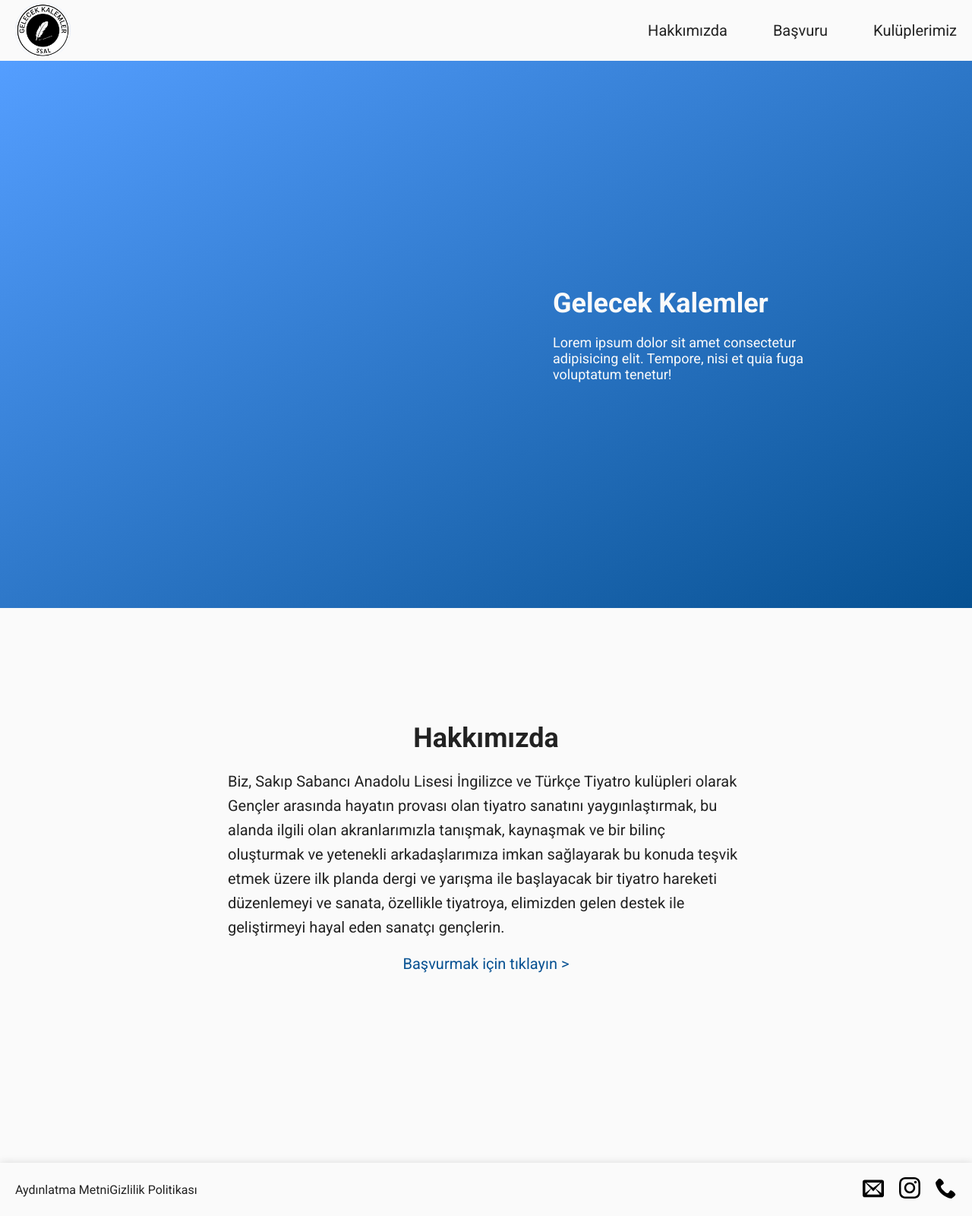
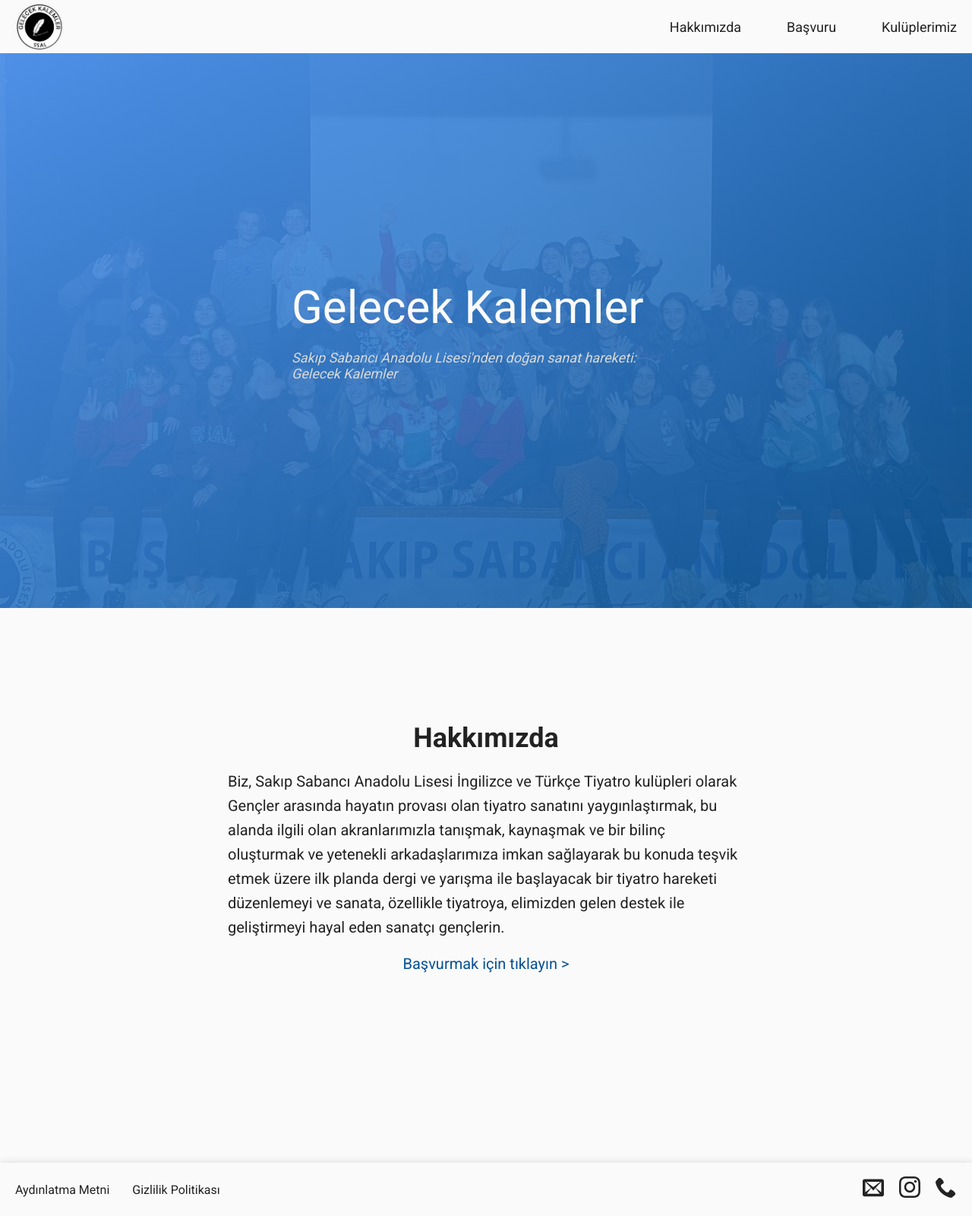
Before and after one commit to BabelSoftware/Theater-Club, a Django app: page / in a window 1280 px wide. Shown: the whole page at 76% size. Run offline with Django 4.2, Linux system fonts and the light colour scheme.

Commit message:
Finished: landing
Can make changes

```diff
--- a/theaterclub/static/styles/css/style.css
+++ b/theaterclub/static/styles/css/style.css
@@ -18,15 +18,19 @@
   font-family: "Roboto";
 }
 
-.icon {
-  width: 2.8rem;
-  height: 2.8rem;
+svg {
+  display: inline-block;
+  width: 1em;
+  height: 1em;
+  stroke-width: 0;
+  stroke: currentColor;
+  fill: currentColor;
 }
 
 .header {
   position: sticky;
   width: 100%;
-  height: 8rem;
+  height: 7rem;
   padding-inline: 2rem;
   background-color: #fafafa;
   display: flex;
@@ -43,13 +47,19 @@
   display: flex;
   flex-direction: row;
   justify-content: space-between;
+  align-items: center;
+  padding-block: 1rem;
   gap: min(6rem, 6vmax);
 }
 .header__list-link {
   color: #222;
   text-decoration: none;
-  font-size: 2rem;
+  font-size: 1.8rem;
   font-weight: 400;
+  transition: all 0.3s ease-in-out;
+}
+.header__list-link:hover {
+  color: #075192;
 }
 
 .footer {
@@ -66,12 +76,17 @@
   display: flex;
   align-items: center;
   text-align: center;
+  gap: 3rem;
 }
 .footer__start-link {
   color: #222;
   text-decoration: none;
   font-size: 1.6rem;
   font-weight: 400;
+  transition: all 0.3s ease-in-out;
+}
+.footer__start-link:hover {
+  color: #075192;
 }
 .footer__end {
   display: flex;
@@ -86,18 +101,25 @@
   flex-direction: row;
   gap: min(2rem, 2vmax);
 }
-.footer__end-list__item::marker {
-  display: none;
+.footer__end-list__link {
+  color: #222;
+  text-decoration: none;
+  font-size: 2.8rem;
+  transition: all 0.3s ease-in-out;
+}
+.footer__end-list__link:hover {
+  color: #075192;
 }
 
 .section-hero {
-  background-image: linear-gradient(to right bottom, #549eff, #075192);
+  background-image: linear-gradient(to right bottom, rgba(84, 158, 255, 0.9), rgba(7, 81, 146, 0.9)), url("../../components/section-hero-bg.webp");
+  background-position: center;
+  background-size: cover;
   width: 100%;
-  height: calc(100vh - 8rem);
-  padding-inline: 20rem;
+  height: calc(100vh - 7rem);
   display: flex;
   flex-direction: row-reverse;
-  justify-content: space-between;
+  justify-content: center;
   align-items: center;
 }
 .section-hero__logo {
@@ -112,12 +134,14 @@
   width: 40%;
 }
 .section-hero__container-heading {
-  font-size: 3.6rem;
-  font-weight: 700;
+  font-size: 6rem;
+  font-weight: 400;
 }
 .section-hero__container-text {
+  color: #d9d9d9;
   font-size: 1.8rem;
   font-weight: 400;
+  font-style: italic;
 }
 
 .section-about {
@@ -148,3 +172,7 @@
   font-size: 2rem;
   font-weight: 400;
 }
+.section-about__link:hover {
+  color: #12436f;
+  transition: all 0.3s ease-in-out;
+}
--- a/theaterclub/static/styles/scss/base/_base.scss
+++ b/theaterclub/static/styles/scss/base/_base.scss
@@ -18,7 +18,11 @@
   font-family: "Roboto";
 }
 
-.icon {
-  width: map-get($font-sizes, xxl);
-  height: map-get($font-sizes, xxl);
+svg {
+  display: inline-block;
+  width: 1em;
+  height: 1em;
+  stroke-width: 0;
+  stroke: currentColor;
+  fill: currentColor;
 }
--- a/theaterclub/static/styles/scss/base/_variables.scss
+++ b/theaterclub/static/styles/scss/base/_variables.scss
@@ -27,6 +27,7 @@
   "xxl": 2.8rem,
   "xxxl": 3.2rem,
   "xxxxl": 3.6rem,
+  "heading": 6rem,
 );
 
 $font-weights: (
--- a/theaterclub/static/styles/scss/component/_footer.scss
+++ b/theaterclub/static/styles/scss/component/_footer.scss
@@ -12,12 +12,18 @@
     display: flex;
     align-items: center;
     text-align: center;
+    gap: 3rem;
 
     &-link {
       color: map-get($colours, dark);
       text-decoration: none;
       font-size: map-get($font-sizes, base);
       font-weight: map-get($font-weights, regular);
+      transition: all 0.3s ease-in-out;
+    }
+
+    &-link:hover{
+      color: map-get($colours, primary);
     }
   }
 
@@ -34,8 +40,15 @@
       flex-direction: row;
       gap: min(2rem, 2vmax);
 
-      &__item::marker {
-        display: none;
+      &__link {
+        color: map-get($colours, dark);
+        text-decoration: none;
+        font-size: map-get($font-sizes, xxl);
+        transition: all 0.3s ease-in-out;
+      }
+
+      &__link:hover {
+        color: map-get($colours, primary);
       }
     }
   }
--- a/theaterclub/static/styles/scss/component/_header.scss
+++ b/theaterclub/static/styles/scss/component/_header.scss
@@ -1,7 +1,7 @@
 .header {
   position: sticky;
   width: 100%;
-  height: 8rem;
+  height: 7rem;
   padding-inline: 2rem;
   background-color: map-get($colours, light);
   display: flex;
@@ -19,13 +19,21 @@
     display: flex;
     flex-direction: row;
     justify-content: space-between;
+    align-items: center;
+    padding-block: 1rem;
     gap: min(6rem, 6vmax);
 
     &-link {
       color: map-get($colours, dark);
       text-decoration: none;
-      font-size: map-get($font-sizes, l);
+      font-size: map-get($font-sizes, m);
       font-weight: map-get($font-weights, regular);
+      transition: all 0.3s ease-in-out;
+    }
+
+    &-link:hover {
+      color: map-get($colours, primary);
+      // font-size: map-get($font-sizes, l);
     }
   }
 }
--- a/theaterclub/static/styles/scss/pages/_landing.scss
+++ b/theaterclub/static/styles/scss/pages/_landing.scss
@@ -1,15 +1,17 @@
 .section-hero {
   background-image: linear-gradient(
-    to right bottom,
-    map-get($colours, primary-light),
-    map-get($colours, primary)
-  );
+      to right bottom,
+      rgba(map-get($colours, primary-light), 0.9),
+      rgba(map-get($colours, primary), 0.9)
+    ),
+    url("../../components/section-hero-bg.webp");
+  background-position: center;
+  background-size: cover;
   width: 100%;
-  height: calc(100vh - 8rem);
-  padding-inline: 20rem;
+  height: calc(100vh - 7rem);
   display: flex;
   flex-direction: row-reverse;
-  justify-content: space-between;
+  justify-content: center;
   align-items: center;
 
   &__logo {
@@ -25,18 +27,20 @@
     width: 40%;
 
     &-heading {
-      font-size: map-get($font-sizes, xxxxl);
-      font-weight: map-get($font-weights, bold);
+      font-size: map-get($font-sizes, heading);
+      font-weight: map-get($font-weights, regular);
     }
 
     &-text {
+      color: map-get($colours, grey-light-2);
       font-size: map-get($font-sizes, m);
       font-weight: map-get($font-weights, regular);
+      font-style: italic;
     }
   }
 }
 
-.section-about{
+.section-about {
   width: 100%;
   height: calc(100vh - 7rem);
   padding-block: 15rem;
@@ -46,13 +50,13 @@
   align-items: center;
   gap: min(2rem, 2vmax);
 
-  &__heading{
+  &__heading {
     font-size: map-get($font-sizes, xxxxl);
     font-weight: map-get($font-weights, bold);
     color: map-get($colours, dark);
   }
 
-  &__text{
+  &__text {
     font-size: map-get($font-sizes, l);
     font-weight: map-get($font-weights, regular);
     color: map-get($colours, dark);
@@ -60,10 +64,15 @@
     line-height: 1.6;
   }
 
-  &__link{
+  &__link {
     color: map-get($colours, primary);
     text-decoration: none;
     font-size: map-get($font-sizes, l);
     font-weight: map-get($font-weights, regular);
   }
+
+  &__link:hover {
+    color: map-get($colours, primary-dark);
+    transition: all 0.3s ease-in-out;
+  }
 }
--- a/theaterclub/templates/base.html
+++ b/theaterclub/templates/base.html
@@ -51,7 +51,7 @@
         <ul class="footer__end-list">
           <li class="footer__end-list__item">
             <a href="" class="footer__end-list__link">
-              <svg class="icon icon-mail">
+              <svg class="icon icon-mail footer__end-list__link">
                 <use
                   xlink:href="{% static 'components/symbol-defs.svg' %}#icon-envelop"
                 ></use>
@@ -60,7 +60,7 @@
           </li>
           <li class="footer__end-list__item">
             <a href="" class="footer__end-list__link">
-              <svg class="icon icon-mail">
+              <svg class="icon icon-mail footer__end-list__link">
                 <use
                   xlink:href="{% static 'components/symbol-defs.svg' %}#icon-instagram"
                 ></use>
@@ -69,8 +69,9 @@
           </li>
           <li class="footer__end-list__item">
             <a href="" class="footer__end-list__link">
-              <svg class="icon icon-mail">
+              <svg class="icon icon-mail footer__end-list__link">
                 <use
+                  class="footer__end-list__link"
                   xlink:href="{% static 'components/symbol-defs.svg' %}#icon-phone"
                 ></use>
               </svg>
--- a/theaterclub/templates/index.html
+++ b/theaterclub/templates/index.html
@@ -4,8 +4,7 @@
   <div class="section-hero__container">
     <h1 class="section-hero__container-heading">Gelecek Kalemler</h1>
     <p class="section-hero__container-text">
-      Lorem ipsum dolor sit amet consectetur adipisicing elit. Tempore, nisi et
-      quia fuga voluptatum tenetur!
+      Sakıp Sabancı Anadolu Lisesi'nden doğan sanat hareketi: Gelecek Kalemler
     </p>
   </div>
 </section>
```
Also changed, not shown: theaterclub/static/components/section-hero-bg.webp (added).
